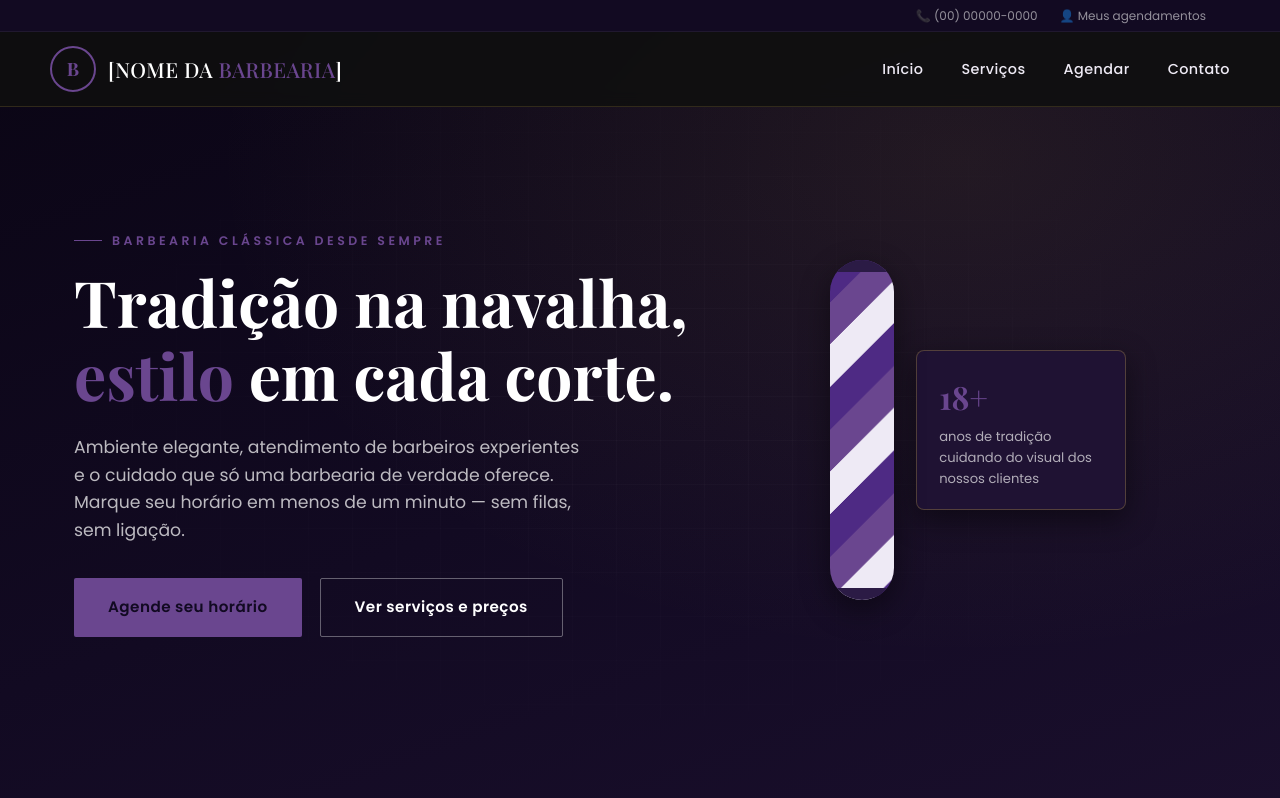
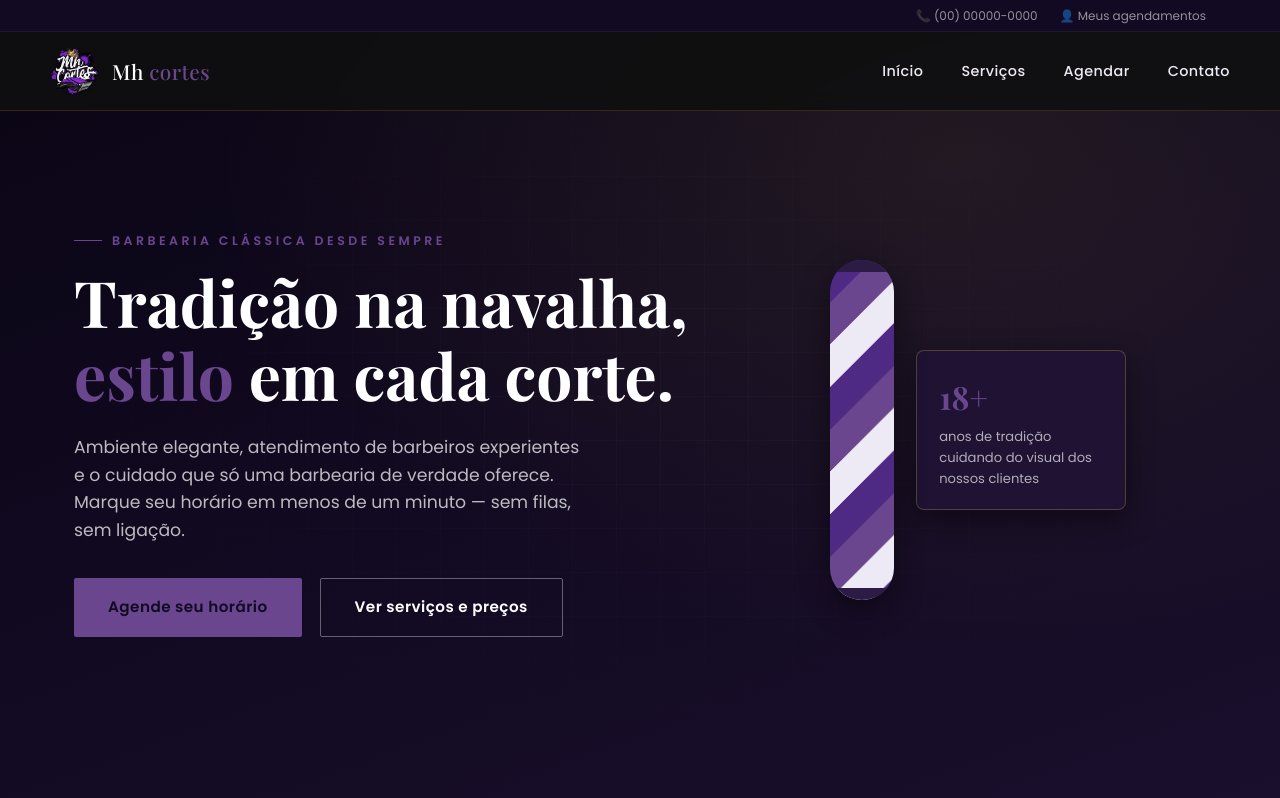
Before and after one commit to luska1612/barbearia-agendamento, a plain HTML site: page index.html in a window 1280 px wide. Shown: the top 798 px of the page. Drawn offline with nearby package versions, Linux system fonts and the light colour scheme.

Commit message:
alteração das informações do estabelecimento

```diff
--- a/css/style.css
+++ b/css/style.css
@@ -261,17 +261,17 @@ nav.principal {
   gap: 12px;
 }
 .marca-logo {
-  width: 46px;
-  height: 46px;
-  border: 2px solid var(--dourado);
-  border-radius: 50%;
+  width: 50px;
+  height: 50px;
   display: flex;
   align-items: center;
   justify-content: center;
-  font-family: var(--fonte-titulo);
-  font-weight: 700;
-  color: var(--dourado);
-  font-size: 1.15rem;
+  overflow: hidden;
+}
+.marca-logo img {
+  width: 100%;
+  height: 100%;
+  object-fit: contain;
 }
 .marca-nome {
   font-family: var(--fonte-titulo);
--- a/index.html
+++ b/index.html
@@ -4,7 +4,7 @@
 <head>
   <meta charset="UTF-8">
   <meta name="viewport" content="width=device-width, initial-scale=1.0">
-  <title>[NOME DA BARBEARIA] — Barbearia & Salão de Barba</title>
+  <title>Mh cortes — Barbearia & Salão de Barba</title>
   <link rel="preconnect" href="https://fonts.googleapis.com">
   <link
     href="https://fonts.googleapis.com/css2?family=Playfair+Display:wght@500;600;700;800&family=Poppins:wght@300;400;500;600;700&display=swap"
@@ -26,8 +26,10 @@
     </div>
     <nav class="principal container">
       <div class="marca">
-        <div class="marca-logo">B</div>
-        <span class="marca-nome">[NOME DA<span> BARBEARIA</span>]</span>
+        <div class="marca-logo">
+          <img src="img/logo.png" alt="Logo Mh cortes">
+        </div>
+        <span class="marca-nome">Mh <span>cortes</span></span>
       </div>
       <ul class="menu-links" id="menu-links">
         <li><a href="#inicio" class="fechar-menu">Início</a></li>
@@ -77,7 +79,7 @@
       <div class="sobre-texto">
         <div class="eyebrow">Sobre nós</div>
         <h2>Mais que um corte, uma experiência</h2>
-        <p>Há mais de 18 anos, a [NOME DA BARBEARIA] é referência em cuidado masculino na região. Combinamos técnicas
+        <p>Há mais de 18 anos, a Mh cortes é referência em cuidado masculino na região. Combinamos técnicas
           clássicas de barbearia com tendências atuais, sempre com atenção aos detalhes que fazem a diferença no
           resultado final.</p>
         <p>Nossa equipe de barbeiros é formada por profissionais experientes, apaixonados pelo ofício, prontos para
@@ -323,8 +325,10 @@
       <div class="rodape-grid">
         <div class="rodape-marca">
           <div class="marca">
-            <div class="marca-logo">B</div>
-            <span class="marca-nome">[NOME DA<span> BARBEARIA</span>]</span>
+            <div class="marca-logo">
+          <img src="img/logo.png" alt="Logo Mh cortes">
+        </div>
+            <span class="marca-nome">Mh <span>cortes</span></span>
           </div>
           <p>Barbearia clássica com atendimento de excelência. Cuidando do seu visual com tradição, técnica e produtos
             de qualidade.</p>
@@ -337,7 +341,7 @@
         <div class="rodape-col">
           <h4>Contato</h4>
           <ul>
-            <li>📍 Rua Exemplo, 123 — Centro</li>
+            <li>📍 Rua quinze de novembro n:22</li>
             <li>📞 (00) 00000-0000</li>
             <li>✉️ contato@[nomedabarbearia].com.br</li>
           </ul>
@@ -345,13 +349,13 @@
         <div class="rodape-col">
           <h4>Horário de funcionamento</h4>
           <ul>
-            <li>Segunda a Sábado: 08h às 20h</li>
+            <li>Segunda a Sábado: 08h às 19:30</li>
             <li>Domingo: Fechado</li>
           </ul>
         </div>
       </div>
       <div class="rodape-base">
-        &copy; <span id="ano-atual"></span> [NOME DA BARBEARIA]. Todos os direitos reservados.
+        &copy; <span id="ano-atual"></span> Mh cortes. Todos os direitos reservados.
       </div>
     </div>
   </footer>
```
Also changed, not shown: img/logo.png (added).
